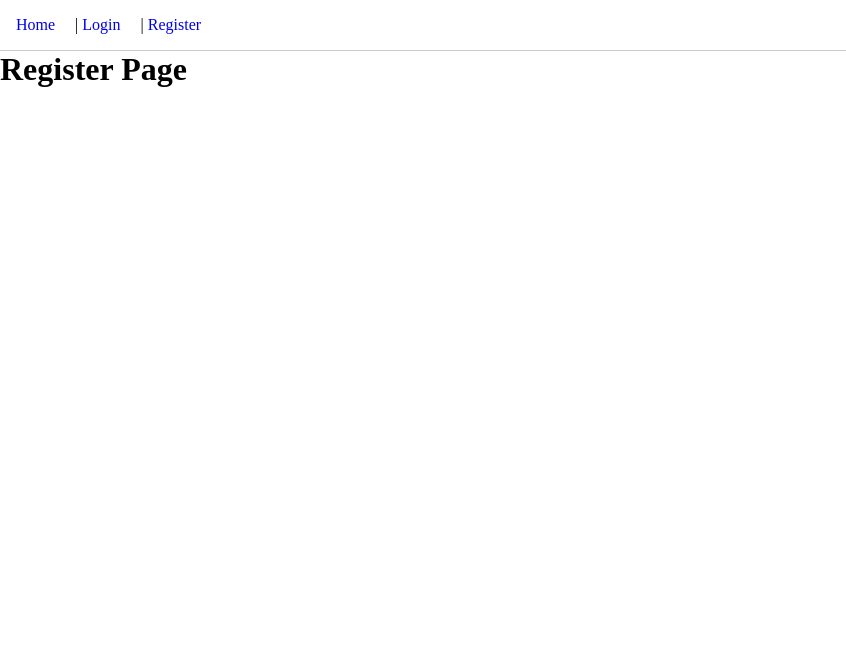
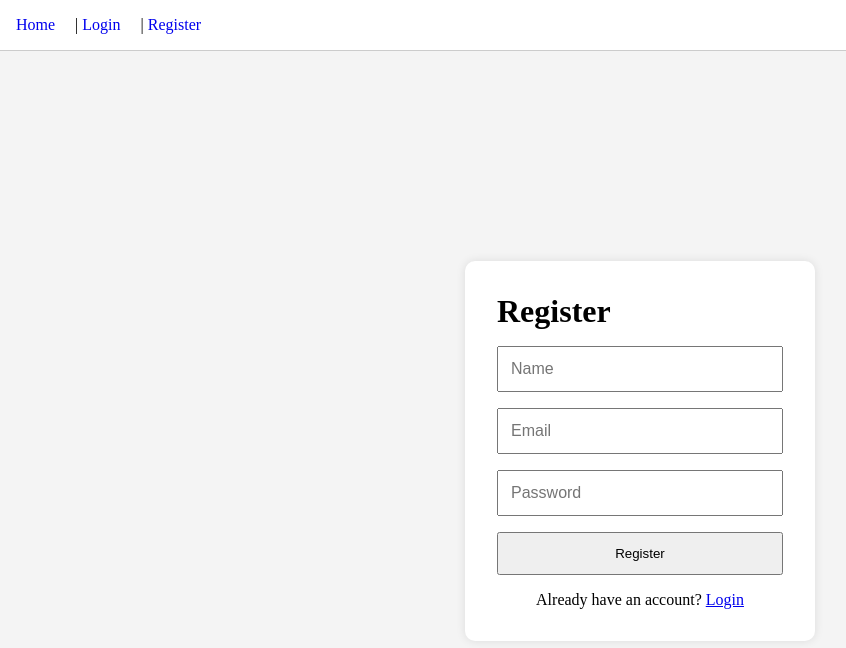
Before and after one commit to Shyam2k6/interPrep, a React (Vite) app in the folder client/: page /register in a window 1280 px wide. Shown: the top 648 px of the page, without its empty margins (0-846 px from the left). Built offline with nearby package versions, Linux system fonts and the light colour scheme.

Commit message:
Create register and login page

```diff
--- /dev/null
+++ b/client/src/components/Button.jsx
@@ -0,0 +1,5 @@
+function Button({ text }) {
+  return <button>{text}</button>;
+}
+
+export default Button;
--- a/client/src/pages/HomePage.jsx
+++ b/client/src/pages/HomePage.jsx
@@ -1,8 +1,22 @@
 import { Link } from "react-router-dom";
-import Navbar from "../components/Navbar";
+import Button from "../components/Button";
+import "../styles/home.css";
 
 function HomePage() {
-  return <h1>Welcome to InterPrep</h1>;
+  return (
+    <div className="home">
+      <h1>InterPrep</h1>
+
+      <Link to="/register">
+        <Button text="Get Started" />
+      </Link>
+
+      <p>
+        Already have an account?
+        <Link to="/login"> Login</Link>
+      </p>
+    </div>
+  );
 }
 
 export default HomePage;
--- a/client/src/pages/LoginPage.jsx
+++ b/client/src/pages/LoginPage.jsx
@@ -1,7 +1,24 @@
-import Navbar from "../components/Navbar";
+import { Link } from "react-router-dom";
+import "../styles/auth.css";
 
 function LoginPage() {
-  return <h1>Login Page</h1>;
+  return (
+    <div className="auth-container">
+      <form className="auth-form">
+        <h1>Login</h1>
+
+        <input type="email" placeholder="Email" />
+
+        <input type="password" placeholder="Password" />
+
+        <button type="submit">Login</button>
+
+        <p>
+          Don't have an account? <Link to="/register">Register</Link>
+        </p>
+      </form>
+    </div>
+  );
 }
 
 export default LoginPage;
--- a/client/src/pages/RegisterPage.jsx
+++ b/client/src/pages/RegisterPage.jsx
@@ -1,7 +1,26 @@
-import Navbar from "../components/Navbar";
+import { Link } from "react-router-dom";
+import "../styles/auth.css";
 
 function RegisterPage() {
-  return <h1>Register Page</h1>;
+  return (
+    <div className="auth-container">
+      <form className="auth-form">
+        <h1>Register</h1>
+
+        <input type="text" placeholder="Name" />
+
+        <input type="email" placeholder="Email" />
+
+        <input type="password" placeholder="Password" />
+
+        <button type="submit">Register</button>
+
+        <p>
+          Already have an account? <Link to="/login">Login</Link>
+        </p>
+      </form>
+    </div>
+  );
 }
 
 export default RegisterPage;
--- /dev/null
+++ b/client/src/styles/auth.css
@@ -0,0 +1,32 @@
+.auth-container {
+  min-height: 100vh;
+  display: flex;
+  justify-content: center;
+  align-items: center;
+  background-color: #f4f4f4;
+}
+
+.auth-form {
+  width: 350px;
+  background: white;
+  padding: 2rem;
+  border-radius: 10px;
+  display: flex;
+  flex-direction: column;
+  gap: 1rem;
+  box-shadow: 0 0 10px rgba(0, 0, 0, 0.1);
+}
+
+.auth-form input {
+  padding: 12px;
+  font-size: 1rem;
+}
+
+.auth-form button {
+  padding: 12px;
+  cursor: pointer;
+}
+
+.auth-form p {
+  text-align: center;
+}
--- /dev/null
+++ b/client/src/styles/home.css
@@ -0,0 +1,17 @@
+.home {
+  text-align: center;
+  margin-top: 100px;
+}
+
+.home h1 {
+  margin-bottom: 20px;
+}
+
+.home h2 {
+  margin-bottom: 10px;
+}
+
+.home button {
+  margin-top: 20px;
+  padding: 10px 20px;
+}
```
